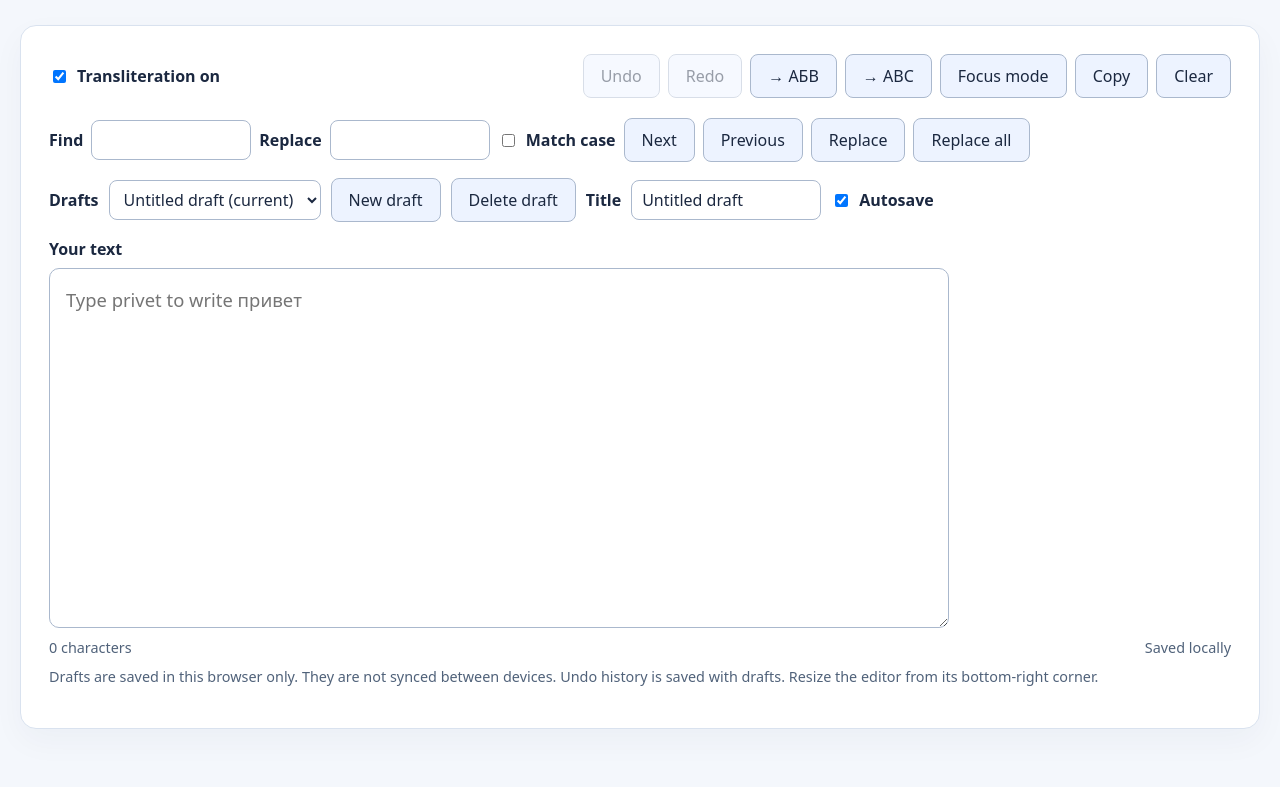
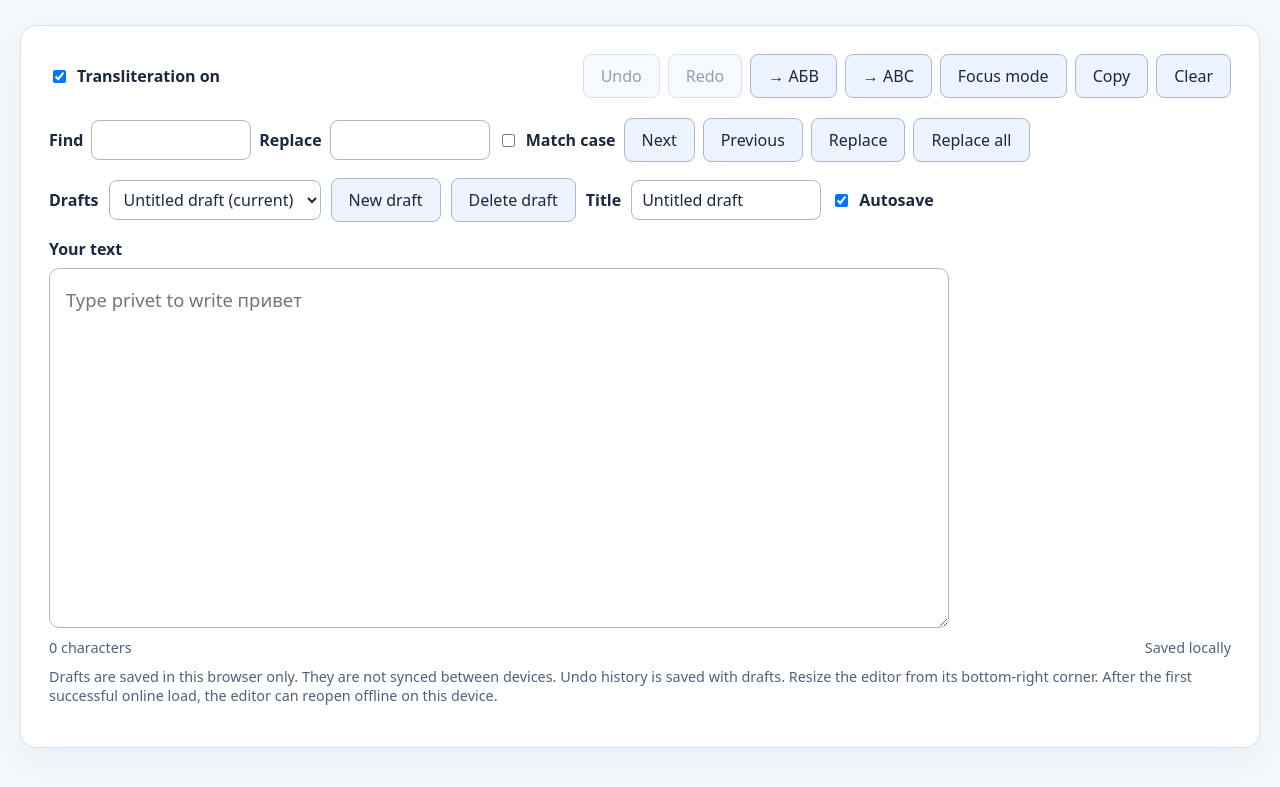
Before and after one commit to vchernoy/typebridge, a website built with Vite: page index.html in a window 1280 px wide. Shown: the part 209-996 px from the top of the page. Built offline with nearby package versions, Linux system fonts and the light colour scheme.

Commit message:
Cache built editor assets for offline refresh and reopening

```diff
--- a/index.html
+++ b/index.html
@@ -3,4 +3,4 @@
 <body><main class="workspace"><header><p class="eyebrow">WRITE ACROSS ALPHABETS</p><h1>TypeBridge</h1><p>Type Russian using your Latin keyboard.</p></header>
 <section aria-label="Editor"><div class="toolbar"><label class="toggle"><input id="enabled" type="checkbox" checked> Transliteration on</label><div class="actions"><button id="undo" type="button" disabled title="Undo (Cmd/Ctrl+Z)">Undo</button> <button id="redo" type="button" disabled title="Redo (Cmd/Ctrl+Shift+Z)">Redo</button> <button id="convert-cyrillic" type="button" title="Latin to Cyrillic (Cmd/Ctrl+Shift+L)">→ АБВ</button> <button id="convert-latin" type="button" title="Cyrillic to Latin (Cmd/Ctrl+Shift+K)">→ ABC</button> <button id="focus-mode" type="button" aria-pressed="false" title="Focus mode (Cmd/Ctrl+Shift+E)">Focus mode</button> <button id="copy" type="button">Copy</button> <button id="clear" type="button">Clear</button></div></div>
 <div class="find-bar" role="search" aria-label="Find and replace"><label for="find-text">Find</label><input id="find-text" type="text" autocomplete="off"><label for="replace-text">Replace</label><input id="replace-text" type="text" autocomplete="off"><label class="toggle"><input id="match-case" type="checkbox"> Match case</label><button id="find-next" type="button">Next</button><button id="find-prev" type="button">Previous</button><button id="replace-one" type="button">Replace</button><button id="replace-all" type="button">Replace all</button><span id="find-status" aria-live="polite"></span></div><div class="draft-bar"><label for="drafts">Drafts</label><select id="drafts" aria-label="Drafts"></select><button id="new-draft" type="button">New draft</button><button id="delete-draft" type="button">Delete draft</button><label for="draft-title">Title</label><input id="draft-title" type="text" aria-label="Draft title"><label class="toggle"><input id="autosave" type="checkbox" checked> Autosave</label></div><div class="focus-header"><span>TypeBridge · Focus mode</span><button id="exit-focus" type="button" hidden>Exit focus (Esc)</button></div><label for="editor">Your text</label><textarea id="editor" spellcheck="false" placeholder="Type privet to write привет"></textarea><div class="bottom"><span id="count">0 characters</span><span id="status" role="status" aria-live="polite"></span></div>
-<p class="hint">Drafts are saved in this browser only. They are not synced between devices. Undo history is saved with drafts. Resize the editor from its bottom-right corner.</p></section></main><script type="module" src="/src/main.ts"></script></body></html>
+<p class="hint">Drafts are saved in this browser only. They are not synced between devices. Undo history is saved with drafts. Resize the editor from its bottom-right corner. After the first successful online load, the editor can reopen offline on this device.</p></section></main><script type="module" src="/src/main.ts"></script></body></html>
```
